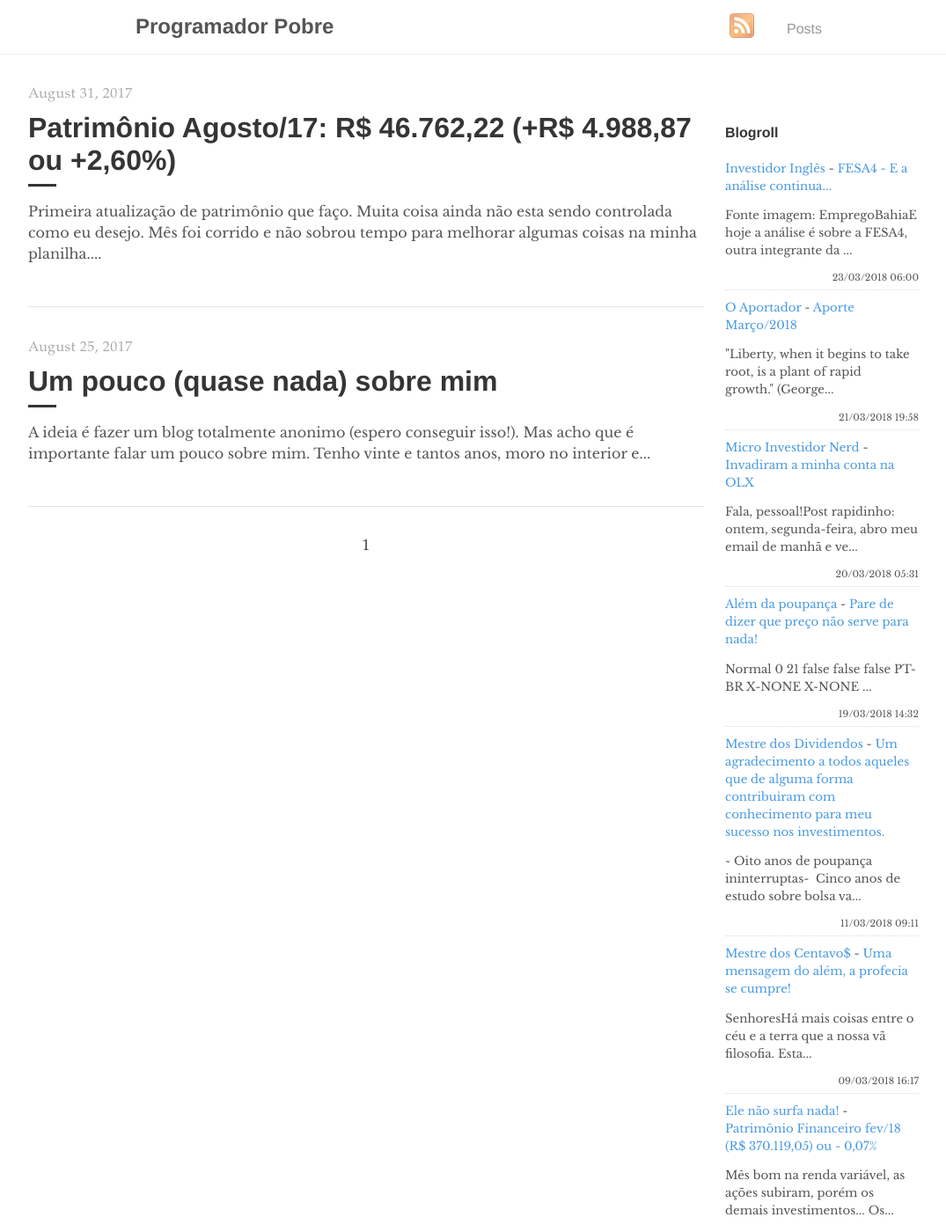
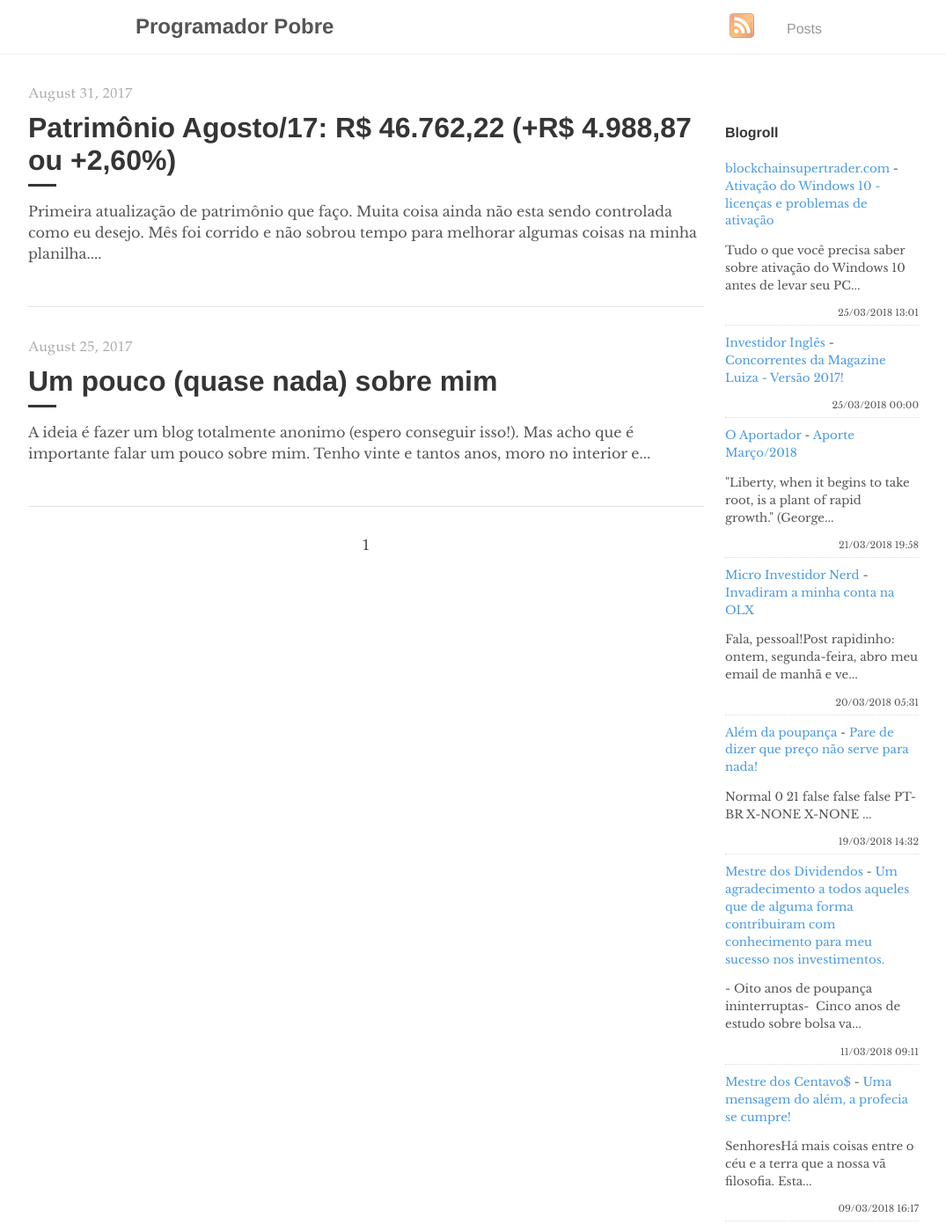
Before and after one commit to programadorpobre/programadorpobre.github.io, a Jekyll site: the page built from index.html, in a window 1280 px wide and 1400 px high. Shown: the whole window at 88% size, without its empty margins (96-1171 px from the left). Built offline with Jekyll 4.4.1, drawn with Linux system fonts in a browser that asks for light colours; the list of posts is cut into pages by our own code; comment, search, counter and statistics services are not loaded; some of the changed text lies outside the part shown.

Commit message:
[ci skip] travis #232

```diff
--- a/_includes/feed-entries.html
+++ b/_includes/feed-entries.html
@@ -1,7 +1,12 @@
 <div class="feed-entry">
-    <a class="feed-entry-site-name" href="http://www.investidoringles.com/">Investidor Inglês</a> - <a class="feed-entry-title" href="http://www.investidoringles.com/2018/03/fesa4-analise-fundamentalista.html">FESA4 - E a análise continua...</a>
-    <p class="feed-entry-summary">Fonte imagem: EmpregoBahiaE hoje a análise é sobre a FESA4, outra integrante da ...</p>
-    <time datetime="2018-03-23T06:00:00.000-03:00">23/03/2018 06:00</time>
+    <a class="feed-entry-site-name" href="http://www.blockchainsupertrader.com/">blockchainsupertrader.com</a> - <a class="feed-entry-title" href="http://www.blockchainsupertrader.com/2018/03/ativacao-do-windows-10-licencas-e.html">Ativação do Windows 10 - licenças e problemas de ativação</a>
+    <p class="feed-entry-summary">Tudo o que você precisa saber sobre ativação do Windows 10 antes de levar seu PC...</p>
+    <time datetime="2018-03-25T13:01:00.001-03:00">25/03/2018 13:01</time>
+</div>
+<div class="feed-entry">
+    <a class="feed-entry-site-name" href="http://www.investidoringles.com/">Investidor Inglês</a> - <a class="feed-entry-title" href="http://www.investidoringles.com/2018/03/concorrentes-mglu3-2017.html">Concorrentes da Magazine Luiza - Versão 2017!</a>
+    <p class="feed-entry-summary"></p>
+    <time datetime="2018-03-25T00:00:00.000-03:00">25/03/2018 00:00</time>
 </div>
 <div class="feed-entry">
     <a class="feed-entry-site-name" href="https://oaportadorfinanceiro.blogspot.com/">O Aportador</a> - <a class="feed-entry-title" href="https://oaportadorfinanceiro.blogspot.com/2018/03/aporte-marco2018.html">Aporte Março/2018</a>
@@ -34,11 +39,6 @@
     <time datetime="2018-03-04T18:21:00.002-03:00">04/03/2018 18:21</time>
 </div>
 <div class="feed-entry">
-    <a class="feed-entry-site-name" href="http://www.blockchainsupertrader.com/">blockchainsupertrader.com</a> - <a class="feed-entry-title" href="http://www.blockchainsupertrader.com/2018/02/o-processo-seletivo-com-candidatos.html">O processo seletivo com candidatos bizarros e  malucos</a>
-    <p class="feed-entry-summary">Como não se comportar em entrevistas de empregos: análise de caso de um processo...</p>
-    <time datetime="2018-02-24T17:16:00.000-03:00">24/02/2018 17:16</time>
-</div>
-<div class="feed-entry">
     <a class="feed-entry-site-name" href="http://bonsdividendos.blogspot.com/">Dividendos</a> - <a class="feed-entry-title" href="http://bonsdividendos.blogspot.com/2017/12/dividendos-tiete-iii.html">Dividendos Tietê III</a>
     <p class="feed-entry-summary">Bom dia Pessoal,Recebi mais um comunicado que sempre gosto de compartilhar com v...</p>
     <time datetime="2017-12-12T02:15:00.001-08:00">12/12/2017 02:15</time>
```
